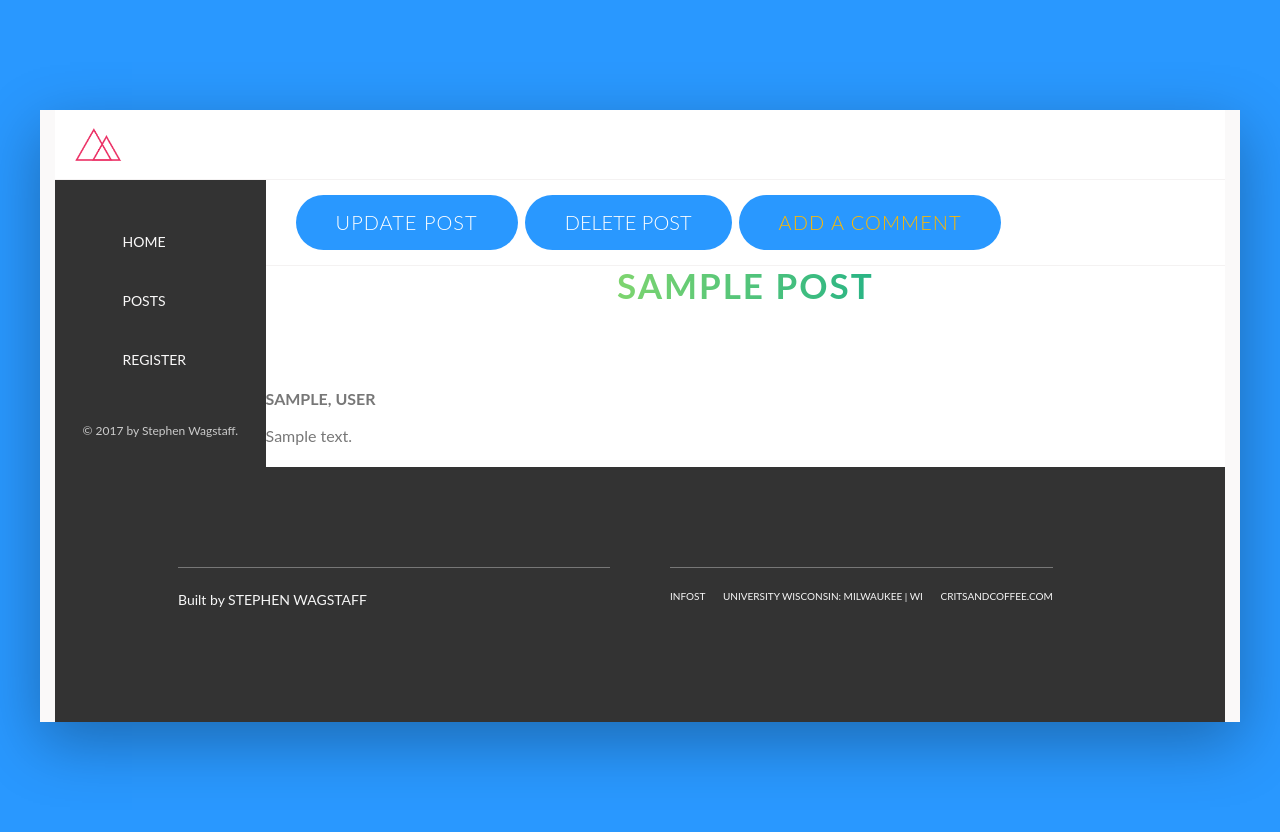
After one commit to srwagsta/Django-Blog, a Django app: a page that uses blog/templates/blog/post_detail.html in a window 1280 px wide. The commit adds this page. Run offline with Django 3.2, Linux system fonts and the light colour scheme; tables that the repository leaves empty hold one stand-in row (values such as "Sample post"); style sheets or scripts are compiled from the project's sources; parts of the project's set-up code (start-up, migrations or seed data) failed here and were passed over; some libraries are stand-ins or nearby versions.

```diff
--- a/blog/models.py
+++ b/blog/models.py
@@ -27,6 +27,9 @@ class Post(models.Model):
     def get_delete_url(self):
         return reverse('blog:post_delete', kwargs={'slug': self.slug})
 
+    def get_create_comment_url(self):
+        return reverse('blog:comment_create', kwargs={'post_id': self.post_id})
+
     def _get_unique_slug(self):
         unique_slug = slugify(self)
         for x in itertools.count(1):
@@ -54,9 +57,11 @@ class Post(models.Model):
 
 class Comment(models.Model):
     comment_id = models.AutoField(primary_key=True)
-    post = models.OneToOneField(Post, on_delete=models.CASCADE)
+    post = models.ForeignKey(Post, related_name='comments', on_delete=models.CASCADE)
     comment_content = models.TextField()
-    comment_author = models.ForeignKey(settings.AUTH_USER_MODEL, related_name='comments', on_delete=models.CASCADE)
+    comment_author = models.ForeignKey(settings.AUTH_USER_MODEL,
+                                       related_name='authored_comments',
+                                       on_delete=models.CASCADE)
     publish_date = models.DateTimeField()
     edit_date = models.DateTimeField()
     slug = models.SlugField()
--- /dev/null
+++ b/blog/templates/blog/post_detail.html
@@ -0,0 +1,80 @@
+{% extends 'base.html' %}
+{% load static %}
+{% block title %}{{ post.post_title }}{% endblock %}
+{% block content %}
+  <section class="overview" id="overview">
+{#  TODO: Maybe only show these if they have permissions?#}
+    <div class="overview__heading">
+      <div class="btn-group" role="group" align="center">
+        <a class="btn btn-secondary dropdown-toggle" href="{{ post.get_update_url }}">Update Post</a>
+      </div>
+      <div class="btn-group" role="group" align="center">
+        <button id="btnGroupDrop2" type="button" class="btn btn-secondary dropdown-toggle" data-toggle="dropdown"
+                aria-haspopup="true" aria-expanded="false"> Delete Post
+        </button>
+        <div class="dropdown-menu" aria-labelledby="btnGroupDrop1">
+          <a class="dropdown-item" href="{{ post.get_delete_url }}">Yes</a>
+          <a class="dropdown-item">Cancel</a>
+        </div>
+      </div>
+      <div class="btn-group" role="group" align="center">
+        <a class="btn btn-secondary btn--comment dropdown-toggle" href="{{ post.get_create_comment_url }}">
+          Add A Comment
+        </a>
+      </div>
+      <div class="overview__stars">
+        <!--               This is just to fill space once again. Quick. Dirty -->
+      </div>
+    </div>
+  </section>
+
+  <section class="post-box" id="details">
+    <section class="section-escape">
+      <div class="u-center-text u-margin-bottom-big">
+        <h2 class="heading-secondary">
+          {{ post.post_title }}
+        </h2>
+      </div>
+      <div class="row">
+        <div class="col-1-of-2">
+          <h3 class="heading-tertiary u-margin-bottom-small">
+            {{ post.post_author.first_name }}, {{ post.post_author.last_name }}
+          </h3>
+          <p class="paragraph">
+            {{ post.post_content }}
+          </p>
+        </div>
+      </div>
+    </section>
+
+{#    {% for comment in post.comments %}#}
+{#      <div class="row__post">#}
+{#        <div class="post">#}
+{#          <figure class="post__shape">#}
+{#            <img src="{% get_media_prefix %}{{ comment.comment_author.avatar }}" alt="Cute Image" class="feature__img">#}
+{#            <figcaption class="post__caption">#}
+{#              {{ comment.publish_date|date:"d M y" }}#}
+{#            </figcaption>#}
+{#          </figure>#}
+{#          <div class="post__text">#}
+{#            <h3 class="heading-tertiary u-margin-bottom-small">#}
+{#              {{ comment.comment_author.first_name }}, {{ comment.comment_author.last_name }}#}
+{#            </h3>#}
+{#            <p>{{ comment.comment.content }}</p>#}
+{#          </div>#}
+{##}
+{#          <div class="btn-group" role="group" align="center">#}
+{#            <button id="btnGroupDrop2" type="button" class="btn btn-secondary dropdown-toggle" data-toggle="dropdown"#}
+{#                    aria-haspopup="true" aria-expanded="false"> Delete Comment#}
+{#            </button>#}
+{#            <div class="dropdown-menu" aria-labelledby="btnGroupDrop1">#}
+{#              <a class="dropdown-item"#}
+{#                 href="{{ comment.get_delete_url }}">Yes</a>#}
+{#              <a class="dropdown-item">Cancel</a>#}
+{#            </div>#}
+{#          </div>#}
+{#        </div>#}
+{#      </div>#}
+{#    {% endfor %}#}
+  </section>
+{% endblock %}
--- a/blog/urls.py
+++ b/blog/urls.py
@@ -12,7 +12,7 @@ urlpatterns = [
     path('posts/<slug>/delete/', PostDelete.as_view(), name='post_delete'),
     path('posts/', PostListView.as_view(), name='post_list'),
     path('posts/<slug>/', PostDetailView.as_view(), name='post_detail'),
-    path('posts/<slug>/comment-create/', CommentCreate.as_view(), name='comment_create'),
+    path('posts/<post_id>/comment-create/', CommentCreate.as_view(), name='comment_create'),
     path('posts/<post_slug>/comments/<comment_slug>/update/', CommentUpdate.as_view(), name='comment_update'),
     path('posts/<post_slug>/comments/<comment_slug>/delete/', CommentDelete.as_view(), name='comment_delete'),
     path('post/<slug>/comments/', CommentListView.as_view(), name='comment_list'),
--- a/blog/views.py
+++ b/blog/views.py
@@ -6,6 +6,7 @@ from .forms import PostForm, CommentForm
 from django.contrib.auth.mixins import LoginRequiredMixin
 from rules.contrib.views import PermissionRequiredMixin
 from django.contrib.auth import get_user_model
+from django.shortcuts import get_object_or_404
 
 
 GENERIC_CRISPY_FORM_PATH = 'blog/forms/generic_crispy_form.html'
@@ -95,6 +96,20 @@ class CommentCreate(LoginRequiredMixin, PermissionRequiredMixin, CreateView):
     form_class = CommentForm
     template_name = GENERIC_CRISPY_FORM_PATH
 
+    def get_success_url(self, **kwargs):
+        return reverse_lazy('blog:post_detail', args=(self.object.post.slug,))
+
+    def get_form(self):
+        form = super(CommentCreate, self).get_form()
+        post = get_object_or_404(Post, pk=self.kwargs['post_id'])
+        form.instance.post = post
+        return form
+
+    def form_valid(self, form):
+        obj = form.save(commit=False)
+        obj.comment_author = self.request.user
+        return super().form_valid(form)
+
     def get_context_data(self, **kwargs):
         context = super(CommentCreate, self).get_context_data(**kwargs)
         context['page_title'] = 'Create Comment'
```
Also changed, not shown: blog/templates/blog/post_list.html (+4 -3 lines).
